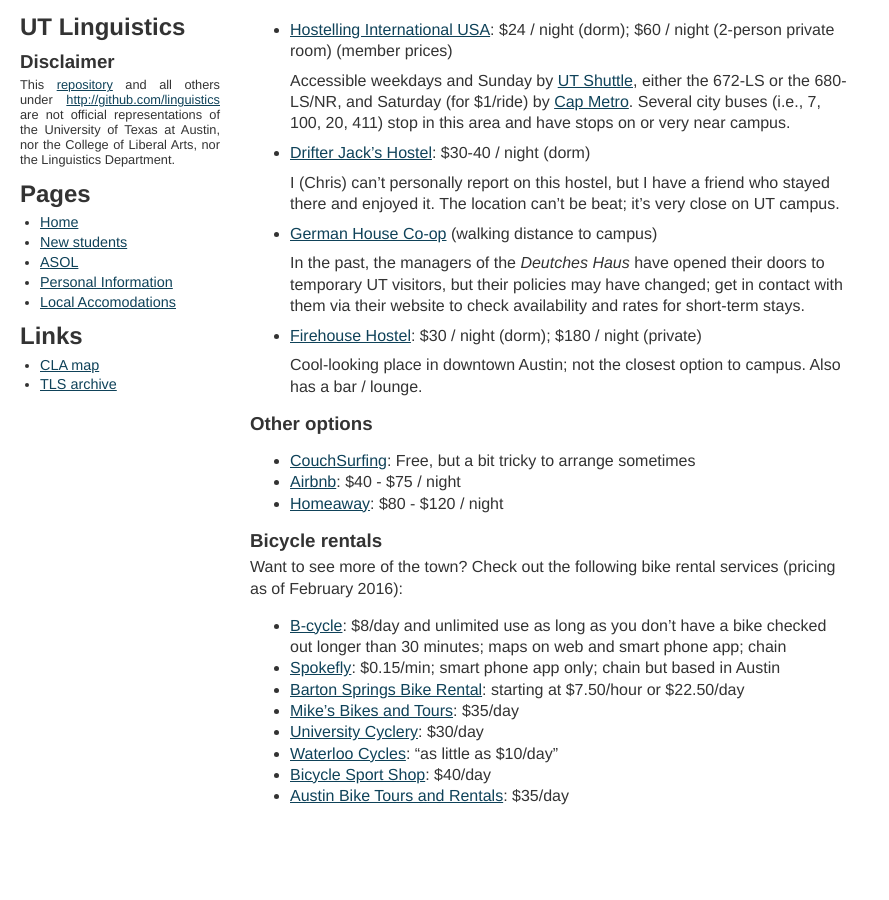
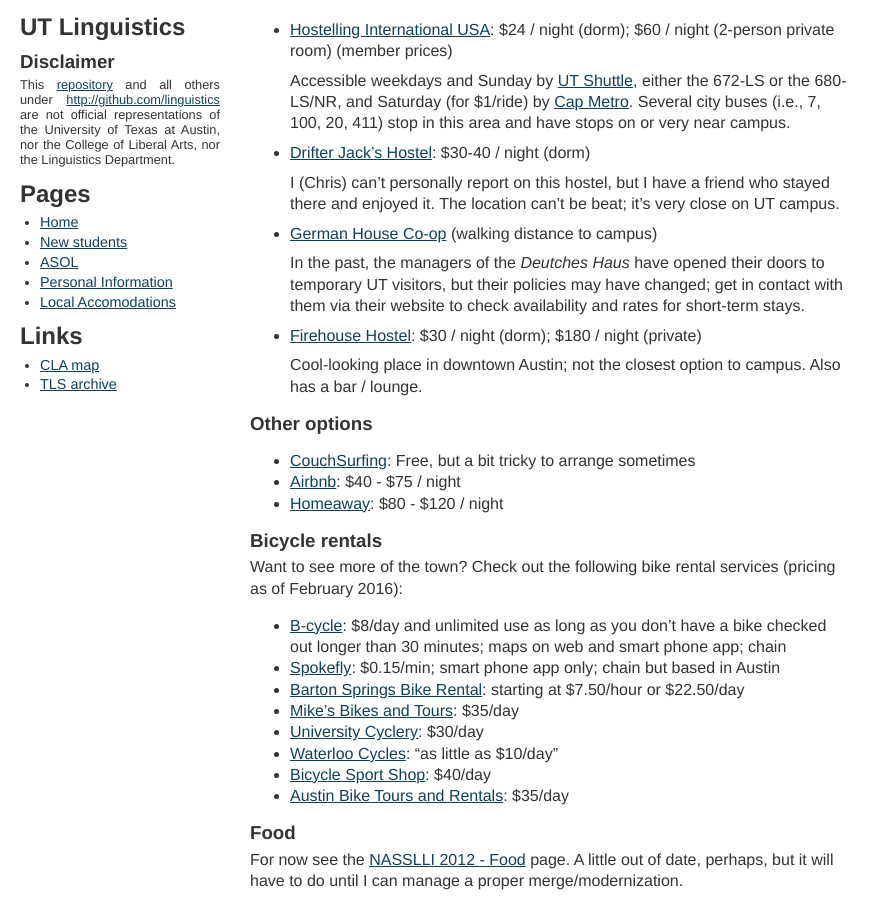
Before and after one commit to linguistics/linguistics.github.io, a Jekyll site: the page built from local.md, in a window 1280 px wide and 900 px high, scrolled down 823 px. Shown: the whole window, without its empty margins (0-889 px from the left). Built offline with Jekyll 4.4.1, drawn with Linux system fonts in a browser that asks for light colours; before the commit the page ends 1645 px from its top, so only the background shows below that.

Commit message:
Link to NASSLLI 2012 food page from the Local Information listing

```diff
--- a/local.md
+++ b/local.md
@@ -65,3 +65,9 @@
 * [Waterloo Cycles](http://waterloocycles.com/): "as little as $10/day"
 * [Bicycle Sport Shop](http://bicyclesportshop.com/about/rental-department-pg174.htm): $40/day
 * [Austin Bike Tours and Rentals](http://www.austinbiketoursandrentals.com/rentals/): $35/day
+
+
+### Food
+
+For now see the [NASSLLI 2012 - Food](http://nasslli2012.com/food) page.
+A little out of date, perhaps, but it will have to do until I can manage a proper merge/modernization.
```
